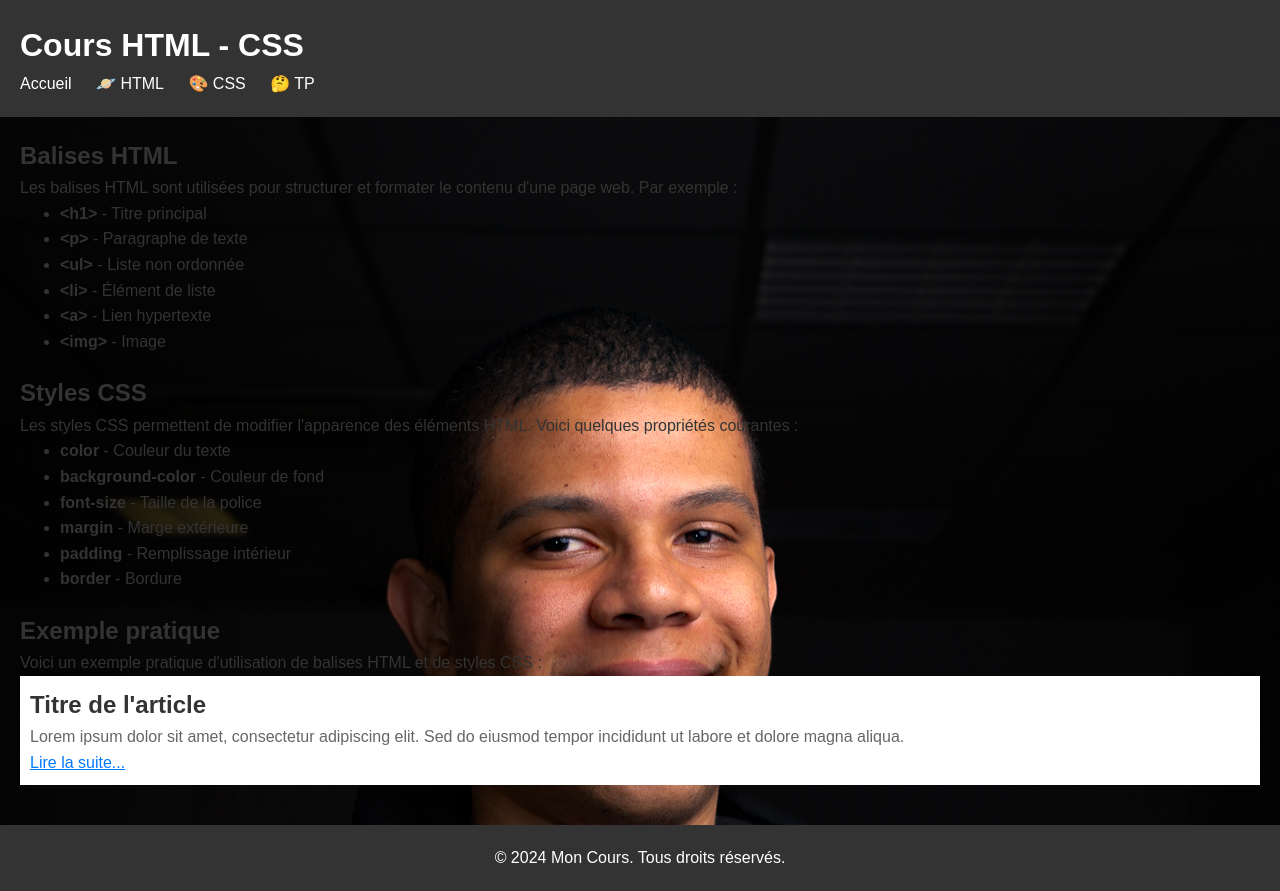
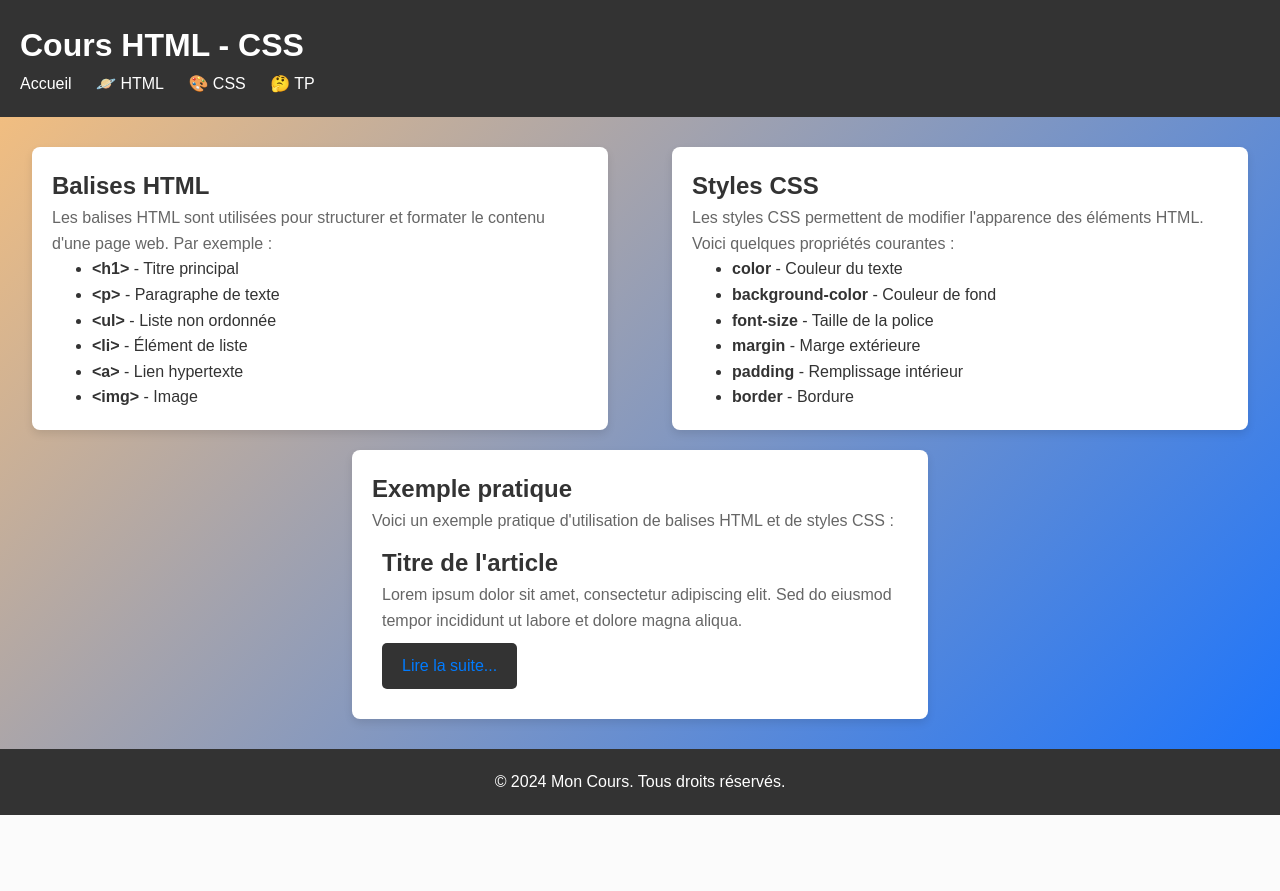
Before and after one commit to xLucasGitHubx/Ma_Formation, a PHP site: page /pages/tp/css-media-queries.html in a window 1280 px wide. After the commit the page ends 815 px from the top, so only its background shows below. Run offline with PHP 8.4, Linux system fonts and the light colour scheme.

Commit message:
rajout du css de base que j'avais oublie de modifier

```diff
--- a/5_Exercices_En_Cours_Formation/Votre Hub HTML-CSS/pages/tp/mediaqueries.css
+++ b/5_Exercices_En_Cours_Formation/Votre Hub HTML-CSS/pages/tp/mediaqueries.css
@@ -15,6 +15,9 @@
 	main {
 		flex-direction: column;
 	}
+	section {
+		width: 100%;
+	}
 }
 @media screen and (max-width: 667px) and (orientation: landscape) {
 	header {
--- a/5_Exercices_En_Cours_Formation/Votre Hub HTML-CSS/style.css
+++ b/5_Exercices_En_Cours_Formation/Votre Hub HTML-CSS/style.css
@@ -9,15 +9,15 @@
 body {
 	font-family: Arial, sans-serif;
 	line-height: 1.6;
-	background-color: #f4f4f4;
 	color: #333;
+	background-color: #ff8529;
+	background-image: linear-gradient(135deg, #fec279 0%, #1672ff 100%);
 }
 
 header {
 	background-color: #333;
 	color: #fff;
 	padding: 20px;
-	width: 100%;
 }
 
 header h1 {
@@ -40,17 +40,56 @@ nav ul li a {
 }
 
 main {
-	padding: 20px;
-	background-image: url(./images/lucas_profil.jpg);
-	background-repeat: no-repeat;
-	background-size: cover;
-}
-div {
-	background-color: beige;
+	display: flex;
+	justify-content: space-around;
+	align-items: center;
+	flex-wrap: wrap;
+	margin: 20px 0;
 }
 
 section {
-	margin-bottom: 20px;
+	background-color: #fff;
+	border-radius: 8px;
+	box-shadow: 0 4px 8px rgba(0, 0, 0, 0.1);
+	padding: 20px;
+	margin: 10px;
+	width: 45%; /* Pour un affichage correct sur de petits écrans */
+}
+
+section h2 {
+	color: #333;
+}
+
+section p {
+	color: #666;
+}
+
+section a {
+	display: inline-block;
+	padding: 10px 20px;
+	background-color: #333;
+	color: #fff;
+	text-decoration: none;
+	border-radius: 5px;
+	margin-top: 10px;
+}
+
+section img {
+	float: left; /* Aligner l'image à gauche */
+	margin-left: 20px; /* Ajouter un espace à gauche de l'image */
+	max-width: 40%; /* Taille maximale de l'image */
+	height: auto; /* Hauteur automatique pour conserver les proportions */
+	margin: 1%;
+}
+
+form {
+	padding: 0 20%;
+	display: flex;
+	flex-direction: column;
+	input,
+	textarea {
+		margin-top: 1%;
+	}
 }
 
 footer {
@@ -58,26 +97,5 @@ footer {
 	color: #fff;
 	padding: 20px;
 	text-align: center;
+	margin-top: 20px;
 }
-
-/* Media Queries pour le côté responsive */
-@media screen and (max-width: 768px) {
-	header {
-		padding: 10px;
-	}
-
-	header h1 {
-		font-size: 24px;
-	}
-
-	nav ul li {
-		display: block;
-		margin-bottom: 10px;
-	}
-}
-
-@media screen and (max-width: 576px) {
-	nav ul li {
-		margin-right: 0;
-	}
-}
```
